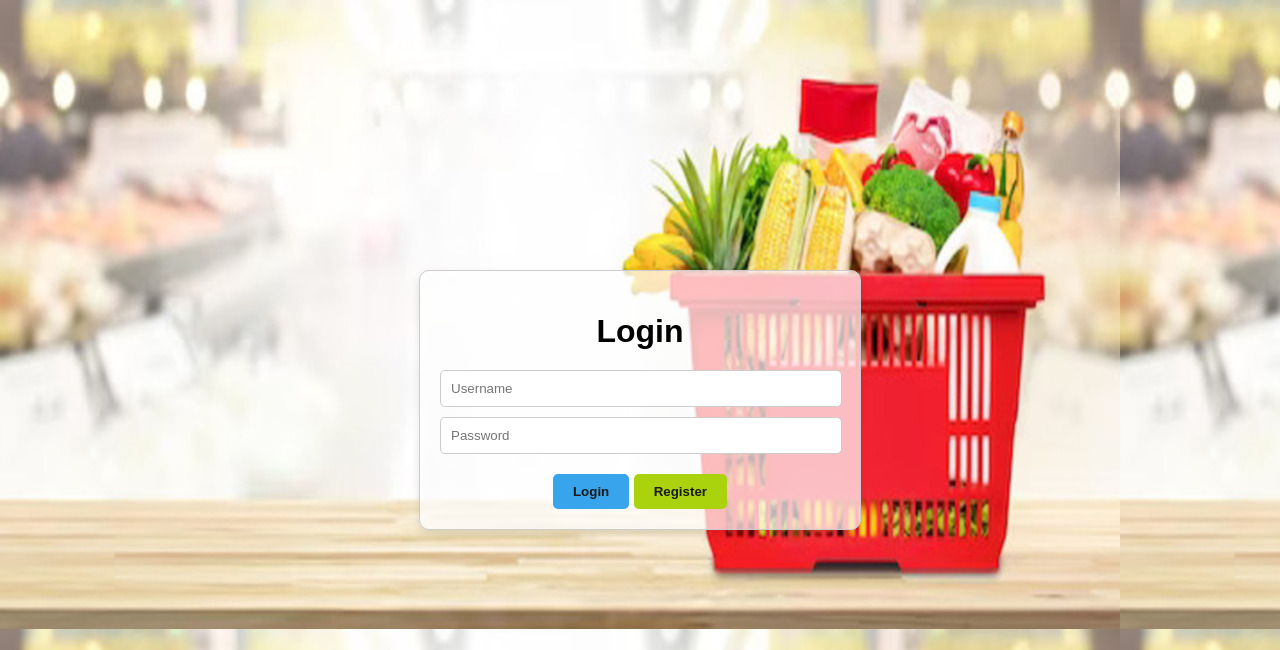
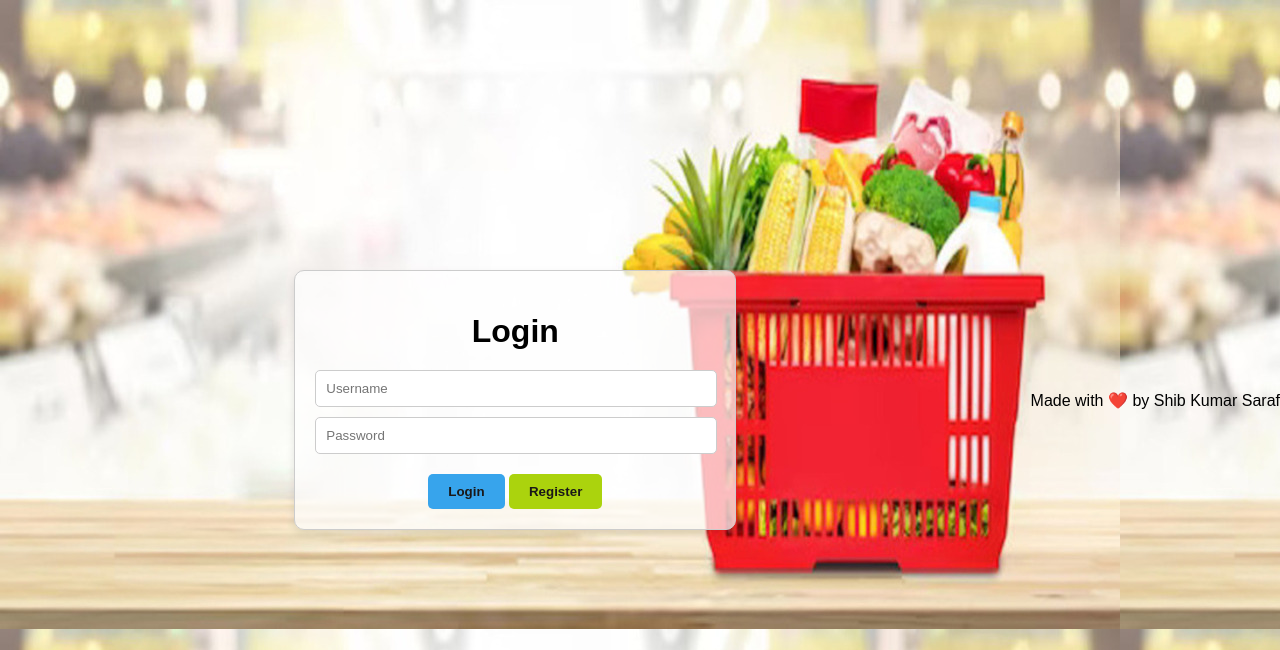
Before and after one commit to shib1111111/Grocery-Store-App, a Flask app: page /login in a window 1280 px wide. Shown: the top 650 px of the page. Run offline with Flask 3, Linux system fonts and the light colour scheme.

Commit message:
Update login.html

```diff
--- a/Grocery_Store/application/templates/login.html
+++ b/Grocery_Store/application/templates/login.html
@@ -3,6 +3,8 @@
 <head>
   <title>Login Page</title>
   <link rel="stylesheet" type="text/css" href="{{ url_for('static', filename='login_style.css') }}">
+  <link rel="stylesheet" type="text/css" href="{{ url_for('static', filename='signature.css') }}">
+
 </head>
 <body class= "background" >
   <div class="container">
@@ -25,5 +27,10 @@
       <button type="submit" name="register" value="true" id="registerButton">Register</button>
     </form>
   </div>
+  <div class="signature-container">
+        <div class="signature">
+            Made with ❤️ by Shib Kumar Saraf
+        </div>
+    </div>
 </body>
 </html>
```
